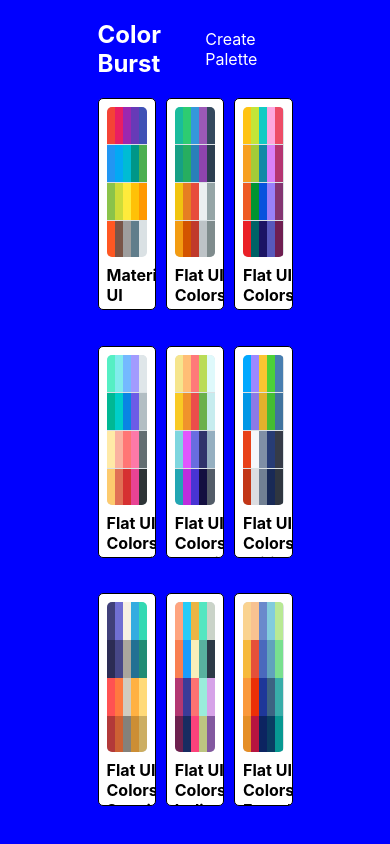
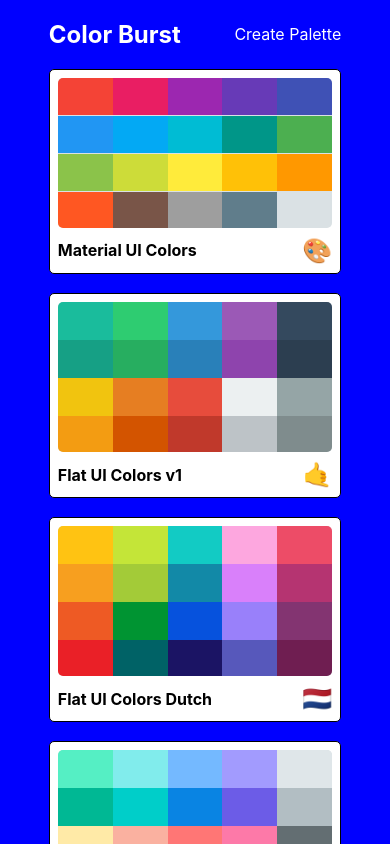
Before and after one commit to dvlprdave/Color-Burst, a React (Create React App) app: page / in a window 390 px wide. Shown: the top 844 px of the page. Built offline with nearby package versions, Linux system fonts and the light colour scheme.

Commit message:
Made PaletteList responsive

```diff
--- a/src/Theme/media.js
+++ b/src/Theme/media.js
@@ -1,10 +1,11 @@
 import { css } from 'styled-components'
-
+// Media Query sizes for styled-components
 const ScreenSizes = {
   xs: 575.98,
   sm: 767.98,
   md: 991.98,
-  lg: 1199.98
+  lg: 1199.98,
+  xl: 1600
 }
 
 const media = Object.keys(ScreenSizes).reduce((acc, label) => {
--- a/src/Theme/sizes.js
+++ b/src/Theme/sizes.js
@@ -1,3 +1,4 @@
+// Media Query sizes for useStyles Material UI theme
 export default {
   up() { },
   down(size) {
--- a/src/components/PaletteList/PaletteList.js
+++ b/src/components/PaletteList/PaletteList.js
@@ -1,42 +1,10 @@
 import React, { Component } from 'react'
-import styled from 'styled-components'
 import { Link } from 'react-router-dom';
 
 import MiniPalette from '../MiniPalette/MiniPalette';
+import { Wrapper, Container, Nav, Palettes } from './PaletteListStyles'
 
-const Wrapper = styled.div`
-  display: flex;
-  align-items: flex-start;
-  justify-content: center;
-  height: 100vh;
-  background: blue;
-`
-const Container = styled.div`
-  display: flex;
-  align-items: flex-start;
-  flex-direction: column;
-  flex-wrap: wrap;
-  width: 50%;
-  background-color: blue;
-`
-const Nav = styled.nav`
-  display: flex;
-  justify-content: space-between;
-  align-items: center;
-  width: 100%;
-  color: white;
 
-  a {
-    color: white;
-    text-decoration: none;
-  }
-`
-const Palettes = styled.div`
-  display: grid;
-  grid-template-columns: repeat(3, 30%);
-  grid-gap: 5%;
-  width: 100%;
-`
 
 class PaletteList extends Component {
   goToPalette(id) {
--- /dev/null
+++ b/src/components/PaletteList/PaletteListStyles.js
@@ -0,0 +1,52 @@
+import styled from 'styled-components'
+
+export const Wrapper = styled.div`
+  display: flex;
+  align-items: flex-start;
+  justify-content: center;
+  height: 100vh;
+  background: blue;
+`
+export const Container = styled.div`
+  display: flex;
+  align-items: flex-start;
+  flex-direction: column;
+  flex-wrap: wrap;
+  width: 50%;
+  background-color: blue;
+
+  ${({ theme }) => theme.xl`
+    width: 80%;
+  `}
+
+  ${({ theme }) => theme.md`
+    width: 75%;
+  `}
+`
+export const Nav = styled.nav`
+  display: flex;
+  justify-content: space-between;
+  align-items: center;
+  width: 100%;
+  color: white;
+
+  a {
+    color: white;
+    text-decoration: none;
+  }
+`
+export const Palettes = styled.div`
+  display: grid;
+  grid-template-columns: repeat(3, 30%);
+  grid-gap: 1.5rem;
+  width: 100%;
+
+  ${({ theme }) => theme.md`
+  grid-template-columns: repeat(2, 50%);
+  `}
+
+  ${({ theme }) => theme.xs`
+  grid-template-columns: repeat(1, 100%);
+  grid-gap: 1.2rem;
+  `}
+`
```
